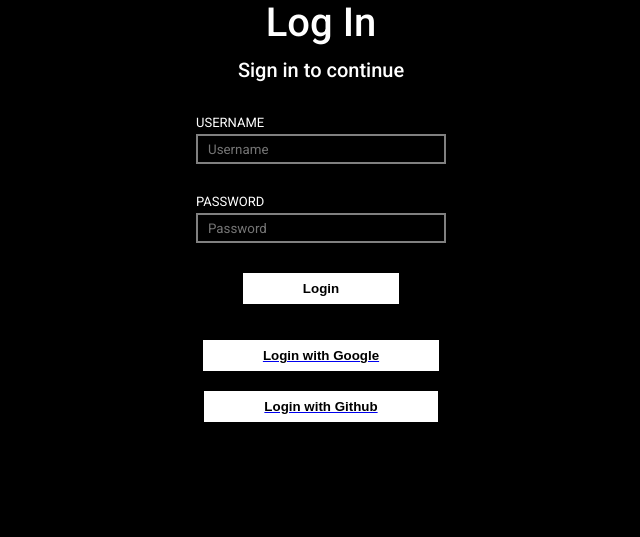
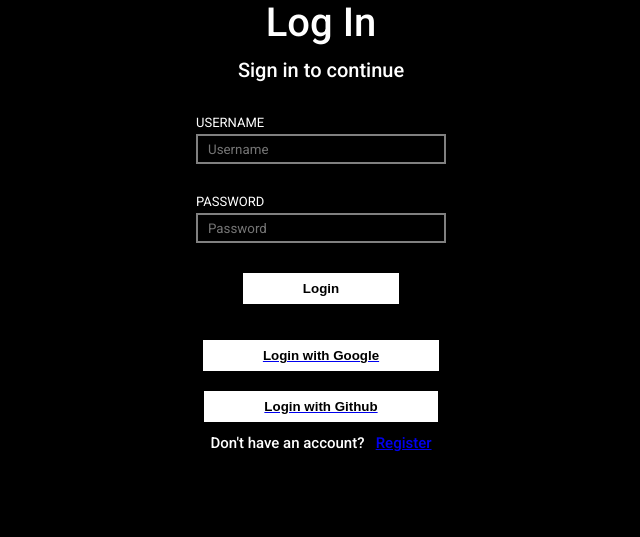
Before and after one commit to A1-R10/walk_well, a Django app: page /accounts/login/ in a window 1280 px wide. Shown: the part 101-638 px from the top of the page, without its empty margins (319-959 px from the left). Run offline with Django 5.2, Linux system fonts and the light colour scheme; some libraries are stand-ins or nearby versions.

Commit message:
login updated

```diff
--- a/static/css/login.css
+++ b/static/css/login.css
@@ -114,3 +114,9 @@ background-color: white;
   flex-direction: column;
   align-items: center;
 }
+
+.account {
+  font-size: 15px;
+  font-weight: 500;
+  margin-top: 12px;
+}
--- a/templates/user_authentication/login.html
+++ b/templates/user_authentication/login.html
@@ -32,5 +32,8 @@
                 <button class="submit-button">Login with Github</button>
             </a>
         </div>
+        <div>
+            <p class="account">Don't have an account? &nbsp; <a class="here" href="{% url 'register' %}">Register</a></p>
+        </div>
     </div>
 </div>
```
